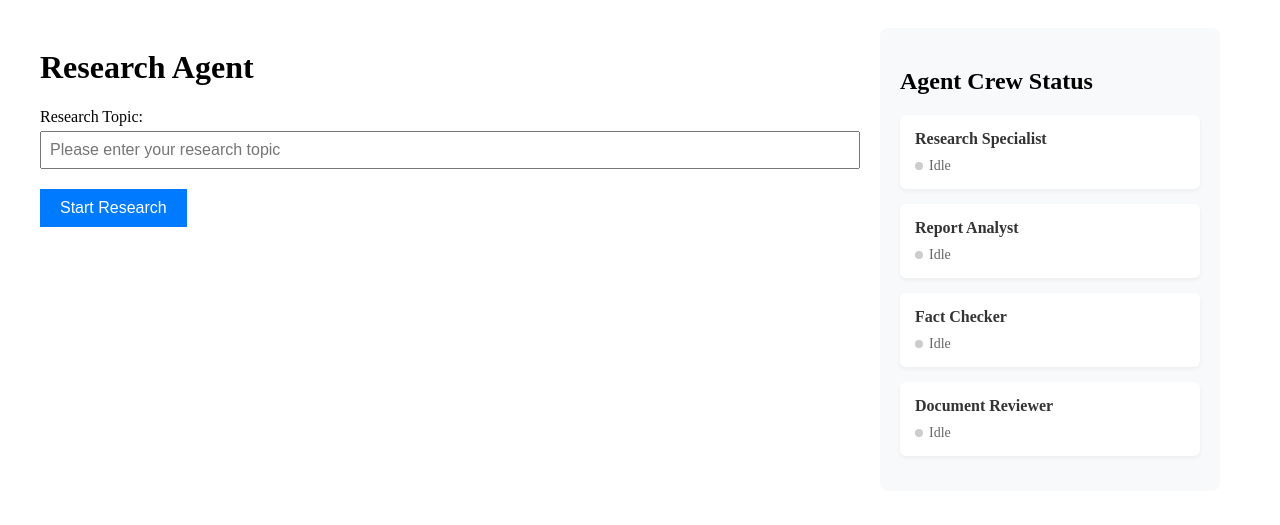
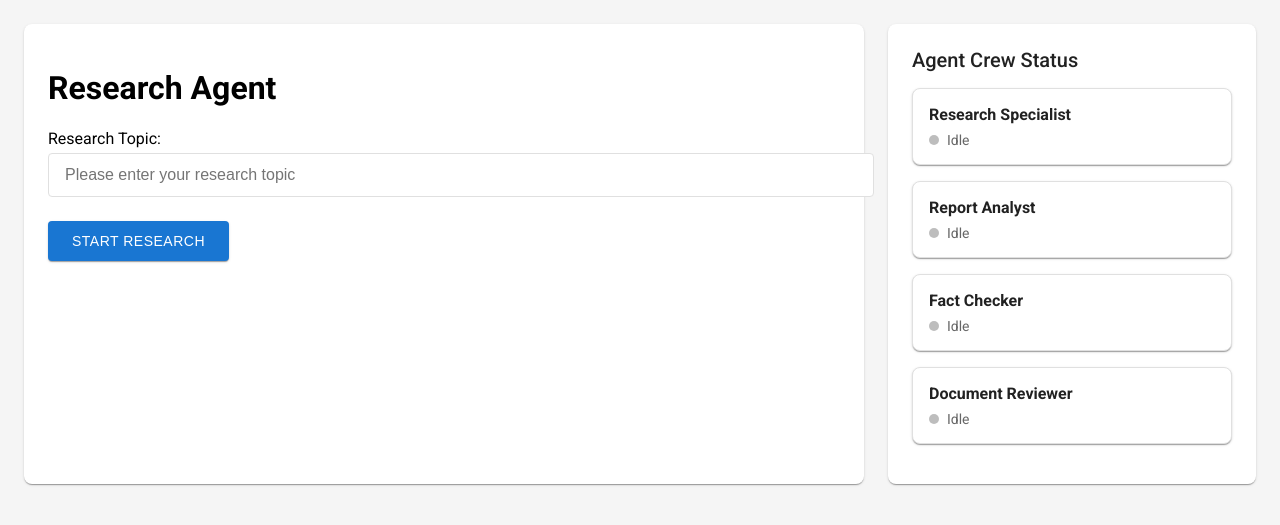
Before and after one commit to ifrazie/research_crew_ollama, a Flask app: page / in a window 1280 px wide. Shown: the top 525 px of the page. Run offline with Flask 3, Linux system fonts and the light colour scheme.

Commit message:
update css to use material design elements

```diff
--- a/src/research_crew_ollama/static/style.css
+++ b/src/research_crew_ollama/static/style.css
@@ -5,7 +5,7 @@
 }
 
 .form-group {
-    margin-bottom: 20px;
+    margin-bottom: 24px;
 }
 
 label {
@@ -15,26 +15,46 @@ label {
 
 input[type="text"] {
     width: 100%;
-    padding: 8px;
+    padding: 12px 16px;
     font-size: 16px;
+    border: 1px solid #e0e0e0;
+    border-radius: 4px;
+    transition: var(--md-transition);
+}
+
+input[type="text"]:focus {
+    outline: none;
+    border-color: var(--md-primary);
+    box-shadow: 0 0 0 2px rgba(25, 118, 210, 0.2);
 }
 
 button {
-    padding: 10px 20px;
-    background-color: #007bff;
+    padding: 12px 24px;
+    background-color: var(--md-primary);
     color: white;
     border: none;
+    border-radius: 4px;
+    font-size: 14px;
+    font-weight: 500;
+    text-transform: uppercase;
+    letter-spacing: 0.5px;
     cursor: pointer;
-    font-size: 16px;
+    transition: var(--md-transition);
+    box-shadow: var(--md-elevation-1);
 }
 
 button:hover {
-    background-color: #0056b3;
+    background-color: var(--md-primary-dark);
+    box-shadow: var(--md-elevation-2);
 }
 
 #loading {
-    margin: 20px 0;
-    color: #666;
+    margin: 24px 0;
+    padding: 16px;
+    background: #e3f2fd;
+    border-radius: 4px;
+    color: var(--md-primary);
+    font-weight: 500;
 }
 
 #result {
@@ -49,9 +69,10 @@ pre {
 }
 
 .markdown-content {
-    margin-top: 20px;
+    margin-top: 24px;
     font-family: -apple-system, BlinkMacSystemFont, "Segoe UI", Helvetica, Arial, sans-serif;
     line-height: 1.6;
+    color: rgba(0, 0, 0, 0.87);
 }
 
 .markdown-content h1 {
@@ -106,66 +127,74 @@ pre {
 
 .app-layout {
     display: flex;
-    gap: 40px;
-    max-width: 1200px;
+    gap: 24px;
+    max-width: 1400px;
     margin: 0 auto;
-    padding: 20px;
+    padding: 24px;
 }
 
 .main-content {
     flex: 1;
     max-width: 800px;
+    background: var(--md-surface);
+    border-radius: 8px;
+    padding: 24px;
+    box-shadow: var(--md-elevation-1);
 }
 
 .agent-visualization {
-    width: 300px;
-    padding: 20px;
-    background: #f8f9fa;
+    width: 320px;
+    padding: 24px;
+    background: var(--md-surface);
     border-radius: 8px;
     position: sticky;
-    top: 20px;
-    max-height: calc(100vh - 40px);
+    top: 24px;
+    max-height: calc(100vh - 48px);
     overflow-y: auto;
+    box-shadow: var(--md-elevation-1);
 }
 
 .agent-card {
-    background: white;
-    border-radius: 6px;
-    padding: 15px;
-    margin-bottom: 15px;
-    box-shadow: 0 2px 4px rgba(0,0,0,0.05);
-    transition: all 0.3s ease;
+    background: var(--md-surface);
+    border-radius: 8px;
+    padding: 16px;
+    margin-bottom: 16px;
+    box-shadow: var(--md-elevation-1);
+    transition: var(--md-transition);
+    border: 1px solid #e0e0e0;
 }
 
 .agent-card.active {
-    border-left: 4px solid #28a745;
-    background: #f8fff9;
+    border-left: 4px solid var(--md-success);
+    background: #f1f8e9;
+    box-shadow: var(--md-elevation-2);
 }
 
 .agent-card h3 {
-    margin: 0 0 10px 0;
+    margin: 0 0 8px 0;
     font-size: 16px;
-    color: #333;
+    color: rgba(0, 0, 0, 0.87);
 }
 
 .agent-status {
     font-size: 14px;
-    color: #666;
+    color: rgba(0, 0, 0, 0.6);
     display: flex;
     align-items: center;
-    gap: 6px;
+    gap: 8px;
 }
 
 .status-indicator {
-    width: 8px;
-    height: 8px;
+    width: 10px;
+    height: 10px;
     border-radius: 50%;
-    background: #ccc;
+    background: #bdbdbd;
+    transition: var(--md-transition);
 }
 
 .status-indicator.active {
-    background: #28a745;
-    animation: pulse 2s infinite;
+    background: var(--md-success);
+    animation: pulse 2s cubic-bezier(0.4, 0, 0.6, 1) infinite;
 }
 
 @keyframes pulse {
@@ -173,3 +202,28 @@ pre {
     50% { opacity: 0.5; }
     100% { opacity: 1; }
 }
+
+/* Material Design Variables */
+:root {
+  --md-primary: #1976d2;
+  --md-primary-dark: #1565c0;
+  --md-surface: #ffffff;
+  --md-background: #f5f5f5;
+  --md-success: #2e7d32;
+  --md-elevation-1: 0 2px 1px -1px rgba(0,0,0,0.2), 0 1px 1px 0 rgba(0,0,0,0.14), 0 1px 3px 0 rgba(0,0,0,0.12);
+  --md-elevation-2: 0 3px 3px -2px rgba(0,0,0,0.2), 0 3px 4px 0 rgba(0,0,0,0.14), 0 1px 8px 0 rgba(0,0,0,0.12);
+  --md-transition: all 0.3s cubic-bezier(0.4, 0, 0.2, 1);
+}
+
+body {
+  background-color: var(--md-background);
+  margin: 0;
+  font-family: Roboto, -apple-system, BlinkMacSystemFont, "Segoe UI", Arial, sans-serif;
+}
+
+.agent-visualization h2 {
+  margin: 0 0 16px 0;
+  font-size: 20px;
+  font-weight: 500;
+  color: rgba(0, 0, 0, 0.87);
+}
--- a/src/research_crew_ollama/templates/index.html
+++ b/src/research_crew_ollama/templates/index.html
@@ -4,6 +4,7 @@
     <title>Research Agent</title>
     <link rel="stylesheet" href="{{ url_for('static', filename='style.css') }}">
     <script src="https://cdn.jsdelivr.net/npm/marked/marked.min.js"></script>
+    <link href="https://fonts.googleapis.com/css2?family=Roboto:wght@300;400;500;700&display=swap" rel="stylesheet">
 </head>
 <body>
     <div class="app-layout">
```
